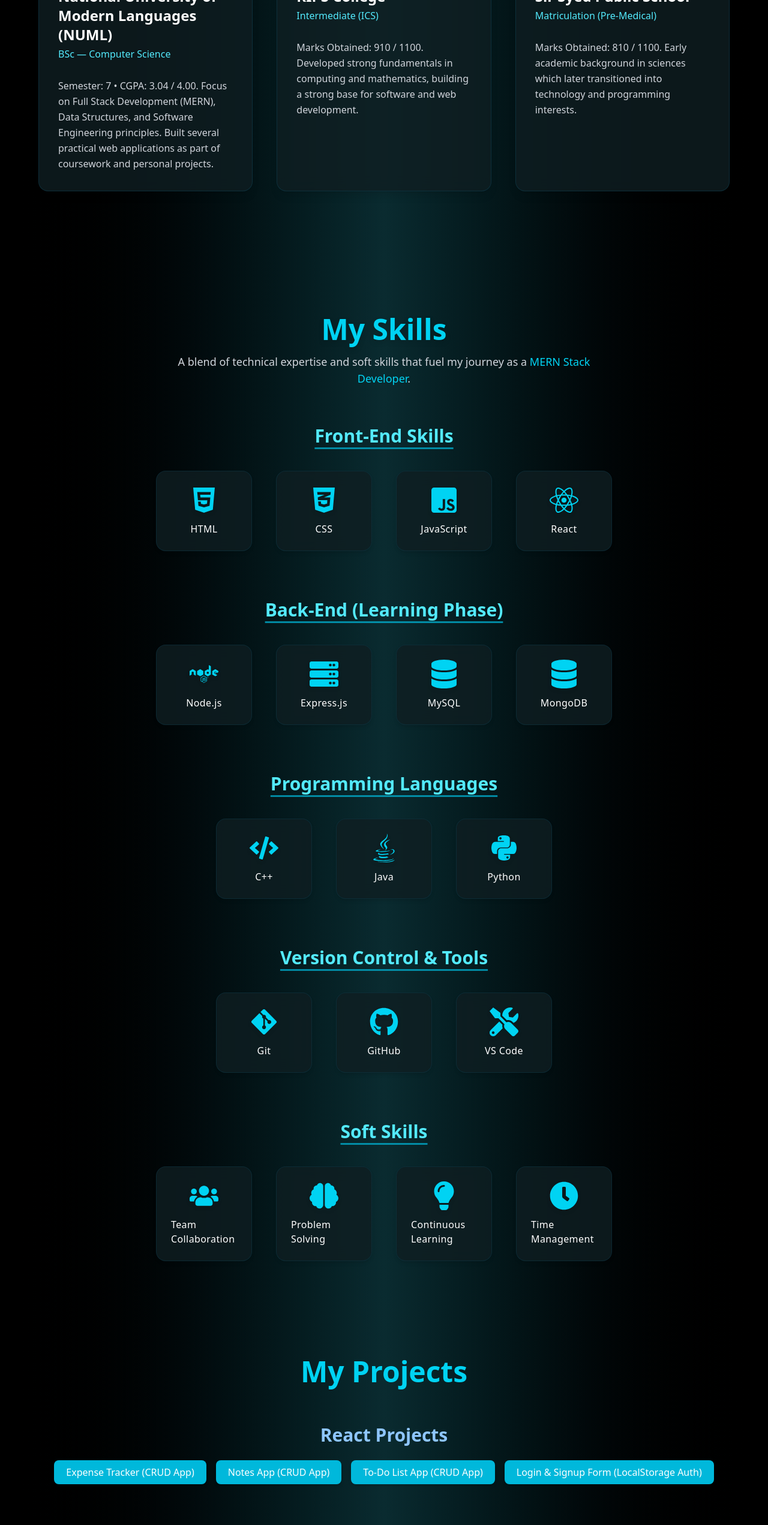
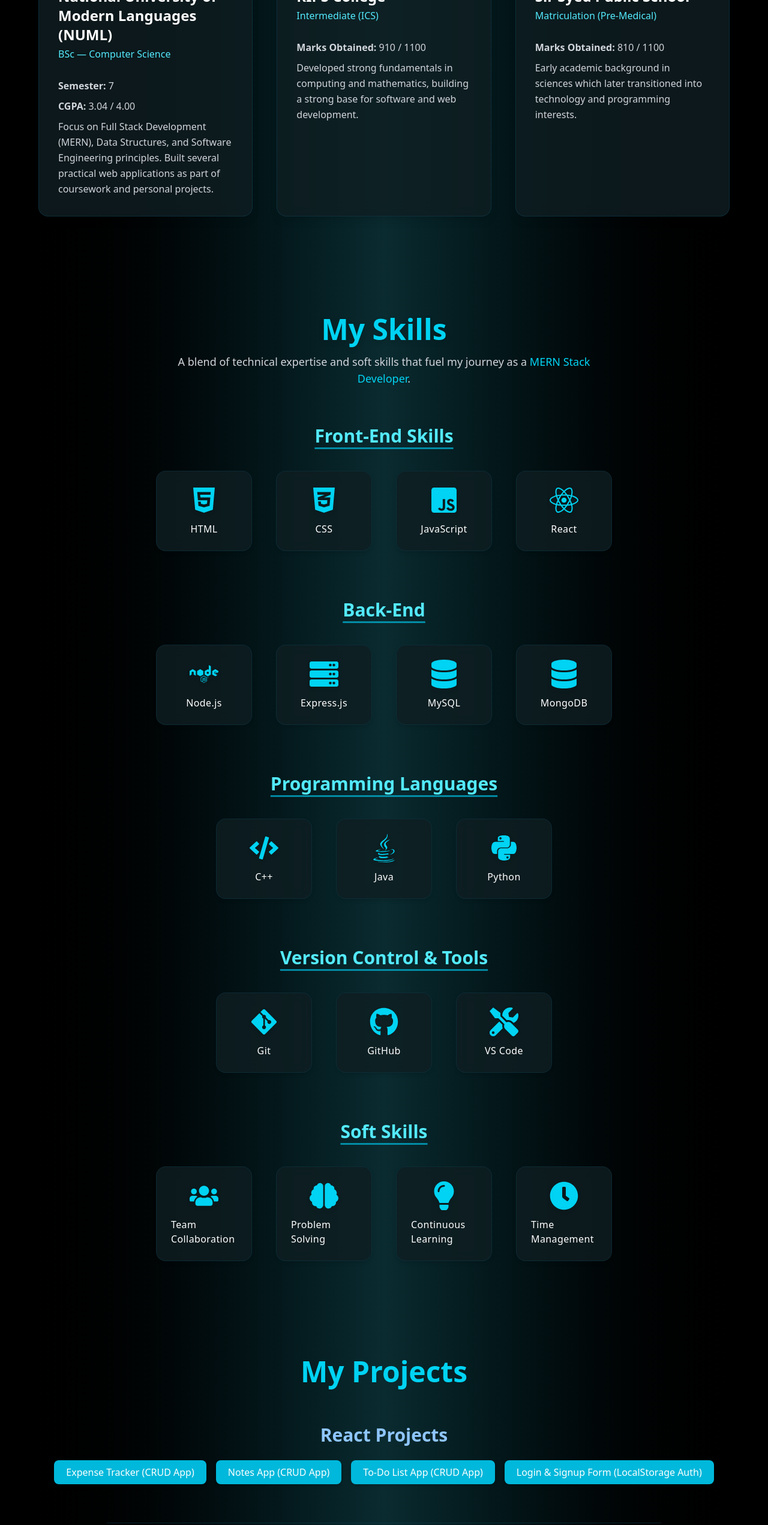
Before and after one commit to Talha-Bin-Zubair2125/my-portfolio, a React (Vite) app: page / in a window 1280 px wide. Shown: the part 1955-4498 px from the top of the page at 60% size. Built offline with nearby package versions, Linux system fonts and the light colour scheme.

Commit message:
Updated portfolio sections and design

```diff
--- a/src/Components/EducationalDetails.jsx
+++ b/src/Components/EducationalDetails.jsx
@@ -7,22 +7,45 @@ function EducationalDetails() {
     {
       title: "National University of Modern Languages (NUML)",
       subtitle: "BSc — Computer Science",
-      details:
-        "Semester: 7 • CGPA: 3.04 / 4.00. Focus on Full Stack Development (MERN), Data Structures, and Software Engineering principles. Built several practical web applications as part of coursework and personal projects.",
+      details: (
+        <>
+          <p><strong>Semester:</strong> 7</p>
+          <p><strong>CGPA:</strong> 3.04 / 4.00</p>
+          <p>
+            Focus on Full Stack Development (MERN), Data Structures, and Software
+            Engineering principles. Built several practical web applications as part of
+            coursework and personal projects.
+          </p>
+        </>
+      ),
       icon: <FaUniversity size={36} className="text-cyan-400" />,
     },
     {
       title: "KIPS College",
       subtitle: "Intermediate (ICS)",
-      details:
-        "Marks Obtained: 910 / 1100. Developed strong fundamentals in computing and mathematics, building a strong base for software and web development.",
+      details: (
+        <>
+          <p><strong>Marks Obtained:</strong> 910 / 1100</p>
+          <p>
+            Developed strong fundamentals in computing and mathematics, building a
+            strong base for software and web development.
+          </p>
+        </>
+      ),
       icon: <FaGraduationCap size={36} className="text-cyan-400" />,
     },
     {
       title: "Sir Syed Public School",
       subtitle: "Matriculation (Pre-Medical)",
-      details:
-        "Marks Obtained: 810 / 1100. Early academic background in sciences which later transitioned into technology and programming interests.",
+      details: (
+        <>
+          <p><strong>Marks Obtained:</strong> 810 / 1100</p>
+          <p>
+            Early academic background in sciences which later transitioned into
+            technology and programming interests.
+          </p>
+        </>
+      ),
       icon: <FaSchool size={36} className="text-cyan-400" />,
     },
   ];
@@ -74,9 +97,9 @@ function EducationalDetails() {
                 <p className="text-cyan-300 font-medium mt-1">{item.subtitle}</p>
               </div>
 
-              <p className="text-gray-300 mt-3 leading-relaxed text-sm sm:text-base">
+              <div className="text-gray-300 mt-3 leading-relaxed text-sm sm:text-base space-y-2">
                 {item.details}
-              </p>
+              </div>
             </div>
           </motion.article>
         ))}
--- a/src/Components/Footer.jsx
+++ b/src/Components/Footer.jsx
@@ -6,6 +6,7 @@ function Footer() {
   return (
     <>
       <motion.footer
+        id="Contact" // 👈 Added this line for smooth navbar scroll
         initial={{ opacity: 0 }}
         whileInView={{ opacity: 1 }}
         transition={{ duration: 1 }}
@@ -23,10 +24,18 @@ function Footer() {
           <div>
             <h2 className="text-2xl font-bold mb-3">Links</h2>
             <div className="flex gap-4">
-              <a href="https://www.linkedin.com/in/talha-bin-zubair-8a45a92a0/" target="_blank" rel="noopener noreferrer">
+              <a
+                href="https://www.linkedin.com/in/talha-bin-zubair-8a45a92a0/"
+                target="_blank"
+                rel="noopener noreferrer"
+              >
                 <FaLinkedin className="text-blue-500 hover:scale-110 transition text-2xl" />
               </a>
-              <a href="https://github.com/Talha-Bin-Zubair2125" target="_blank" rel="noopener noreferrer">
+              <a
+                href="https://github.com/Talha-Bin-Zubair2125"
+                target="_blank"
+                rel="noopener noreferrer"
+              >
                 <FaGithub className="hover:scale-110 transition text-2xl" />
               </a>
             </div>
@@ -35,8 +44,12 @@ function Footer() {
           {/* Contact */}
           <div>
             <h2 className="text-2xl font-bold mb-3">Contact</h2>
-            <p className="flex items-center gap-2"><FaEnvelope className="text-cyan-400" /> talhazubair2125@gmail.com</p>
-            <p className="flex items-center gap-2"><FaPhoneAlt className="text-green-400" /> +92-3340979437</p>
+            <p className="flex items-center gap-2">
+              <FaEnvelope className="text-cyan-400" /> talhazubair2125@gmail.com
+            </p>
+            <p className="flex items-center gap-2">
+              <FaPhoneAlt className="text-green-400" /> +92-3340979437
+            </p>
             <a
               href="https://drive.google.com/file/d/1T7Yl_HKhVtcHc-tq0D18PFf9VQ1WRYeT/view"
               target="_blank"
--- a/src/Components/Projects.jsx
+++ b/src/Components/Projects.jsx
@@ -21,8 +21,8 @@ function Projects() {
 
   return (
     <section
-      id="Project"
-      className="min-h-screen bg-gradient-to-r from-black via-[#0a2b30] to-black text-white px-6 py-20"
+      id="Projects"
+      className="min-h-screen scroll-mt-24 bg-gradient-to-r from-black via-[#0a2b30] to-black text-white px-6 py-20"
     >
       <motion.h1
         initial={{ opacity: 0, y: 60 }}
@@ -35,6 +35,9 @@ function Projects() {
       </motion.h1>
 
       <ProjectCategory title="React Projects" projects={reactProjects} />
+
+      <div className="my-10 h-[1px] bg-cyan-900/40 w-3/4 mx-auto"></div>
+
       <ProjectCategory title="Backend Projects (Node.js + Express)" projects={backendProjects} />
     </section>
   );
--- a/src/Components/Skills.jsx
+++ b/src/Components/Skills.jsx
@@ -32,7 +32,7 @@ function Skills() {
       ],
     },
     {
-      title: "Back-End (Learning Phase)",
+      title: "Back-End",
       skills: [
         { icon: <FaNode />, name: "Node.js" },
         { icon: <FaServer />, name: "Express.js" },
```
